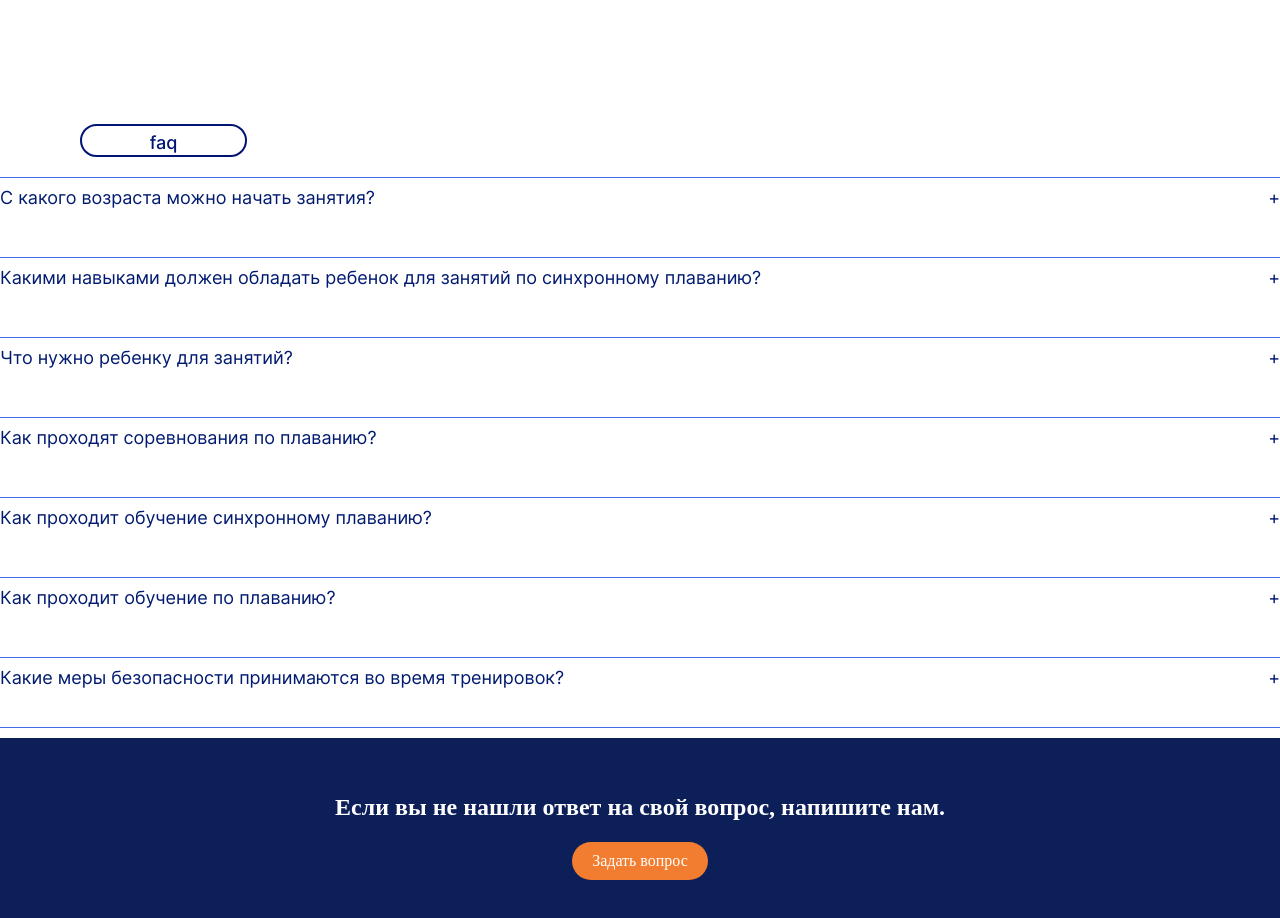
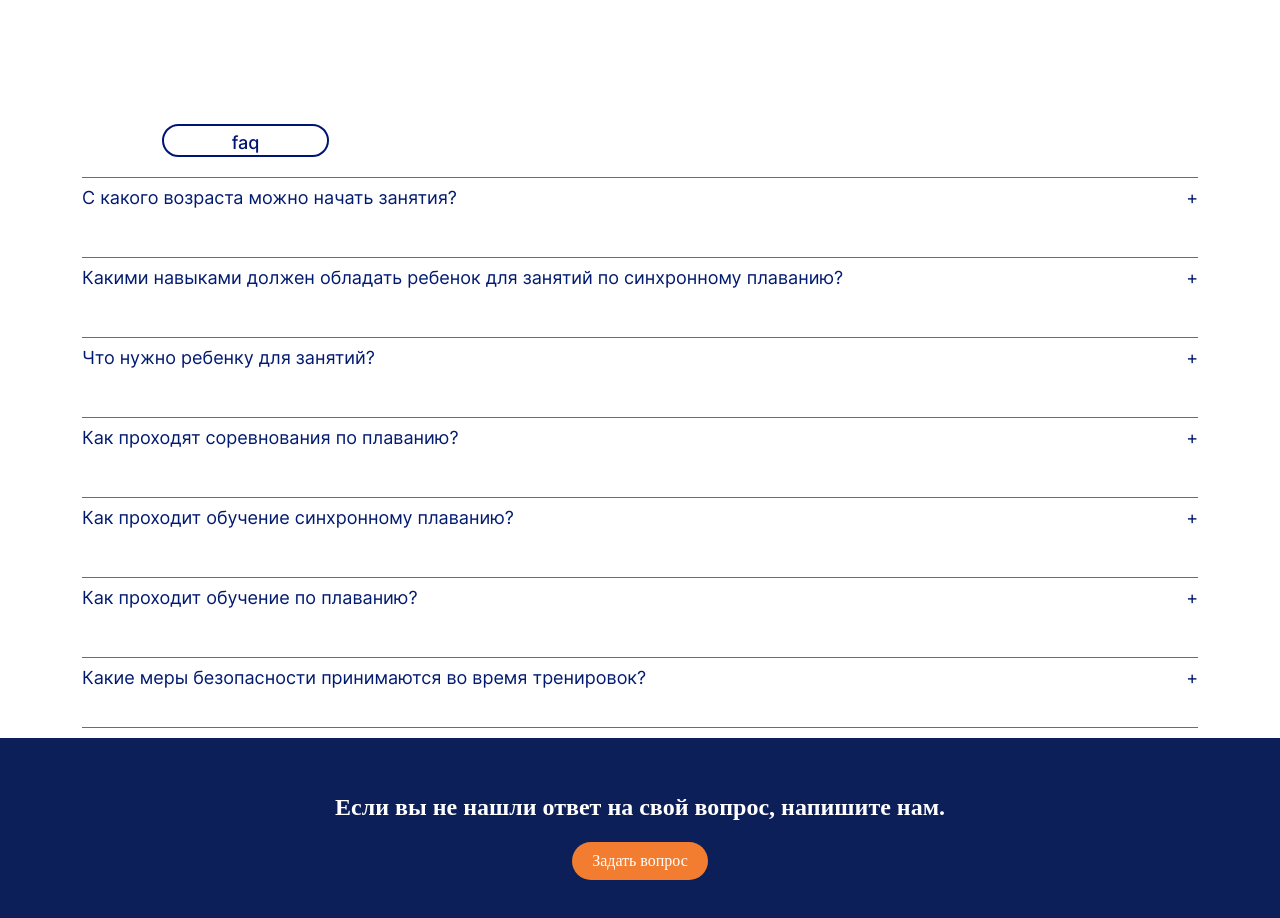
Before and after one commit to valvdov/LiutSwim, a React (Create React App) app: page / in a window 1280 px wide. Shown: the part 8760-9678 px from the top of the page. Built offline with nearby package versions, Linux system fonts and the light colour scheme.

Commit message:
Initial Commit, add all pages, need to change Question and Footer, also customise CSS

```diff
--- a/src/blocks/faq.css
+++ b/src/blocks/faq.css
@@ -1,7 +1,8 @@
 .faq-container {
     background-color: #FFFFFF; /* Цвет фона */
     /*max-width: 1440px; !* Ширина контейнера *!*/
-    margin: 130px auto 0; /* Центрирование и добавление отступов сверху и снизу */
+    /* Центрирование и добавление отступов сверху и снизу */
+    margin: 130px 82px 0;
     /*margin-left: auto;*/
     /*margin-right: auto;*/
     font-family: 'Inter', sans-serif;
```
